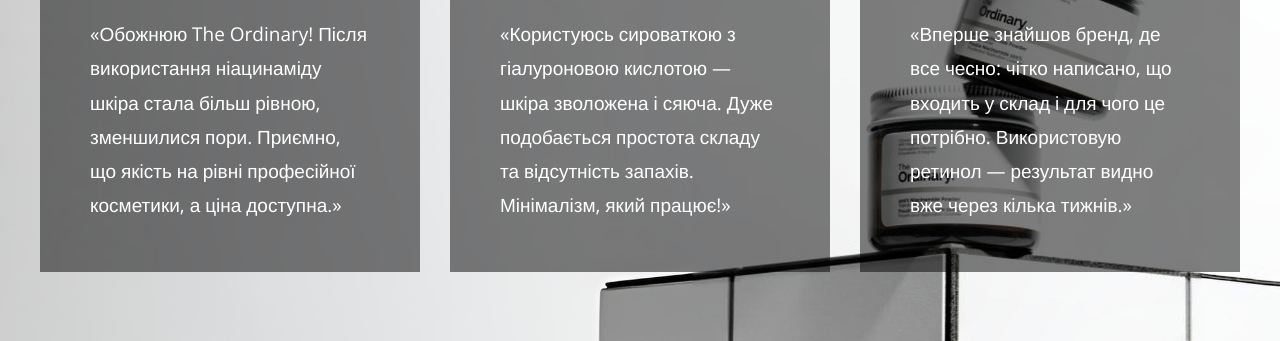
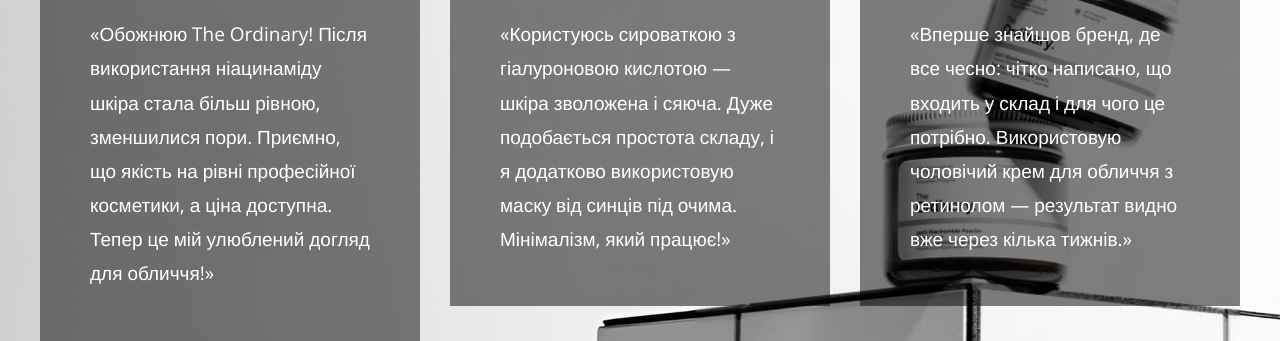
Before and after one commit to relatedkiz/relatedkiz, a plain HTML site: page index.html in a window 1280 px wide. Shown: the part 3829-4170 px from the top of the page. Drawn offline with nearby package versions, Linux system fonts and the light colour scheme; a script that the page names is missing.

Commit message:
Update index.html

```diff
--- a/index.html
+++ b/index.html
@@ -206,7 +206,7 @@
                                     <i class="fa fa-4x fa-pagelines tm-fa"></i>
 
                                     <p class="tm-section-title" style="margin-bottom: 20px;">⭐️ Анна, 27 років</p>
-									<p class="tm-text tm-margin-b-0">«Обожнюю The Ordinary! Після використання ніацинаміду шкіра стала більш рівною, зменшилися пори. Приємно, що якість на рівні професійної косметики, а ціна доступна.»</p>
+									<p class="tm-text tm-margin-b-0">«Обожнюю The Ordinary! Після використання ніацинаміду шкіра стала більш рівною, зменшилися пори. Приємно, що якість на рівні професійної косметики, а ціна доступна. Тепер це мій улюблений догляд для обличчя!»</p>
                                 </div>
                             </div>
                             <div class="col-xs-12 col-sm-6 col-md-4 col-lg-4 tm-3-col-textbox fade-scroll">
@@ -214,7 +214,7 @@
                                     <i class="fa fa-4x fa-thumbs-o-up tm-fa"></i>
 
                                     <p class="tm-section-title" style="margin-bottom: 20px;">⭐️ Марина, 34 роки</p>
-									<p class="tm-text tm-margin-b-0">«Користуюсь сироваткою з гіалуроновою кислотою — шкіра зволожена і сяюча. Дуже подобається простота складу та відсутність запахів. Мінімалізм, який працює!»</p>
+									<p class="tm-text tm-margin-b-0">«Користуюсь сироваткою з гіалуроновою кислотою — шкіра зволожена і сяюча. Дуже подобається простота складу, і я додатково використовую маску від синців під очима. Мінімалізм, який працює!»</p>
                                 </div>
                             </div>
                             <div class="col-xs-12 col-sm-6 col-md-4 col-lg-4 tm-3-col-textbox fade-scroll">
@@ -223,7 +223,7 @@
 
                                     <p class="tm-section-title" style="margin-bottom: 20px;">⭐️ Олег, 30 років</p>
 									<p class="tm-text tm-margin-b-0"></p>
-									<p class="tm-text tm-margin-b-0">«Вперше знайшов бренд, де все чесно: чітко написано, що входить у склад і для чого це потрібно. Використовую ретинол — результат видно вже через кілька тижнів.»</p>
+									<p class="tm-text tm-margin-b-0">«Вперше знайшов бренд, де все чесно: чітко написано, що входить у склад і для чого це потрібно. Використовую чоловічий крем для обличчя з ретинолом — результат видно вже через кілька тижнів.»</p>
                                 </div>
                             </div>
                         </div>
```
